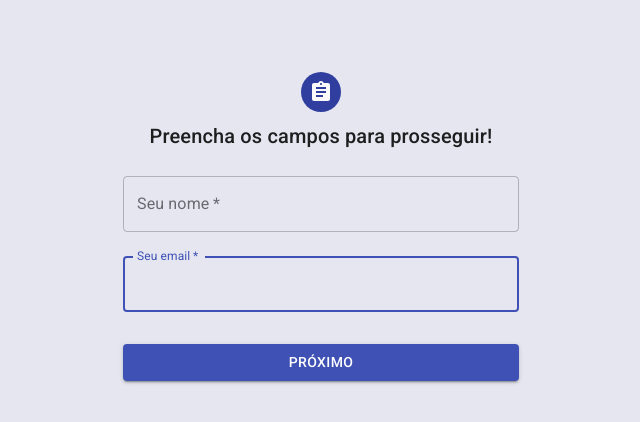
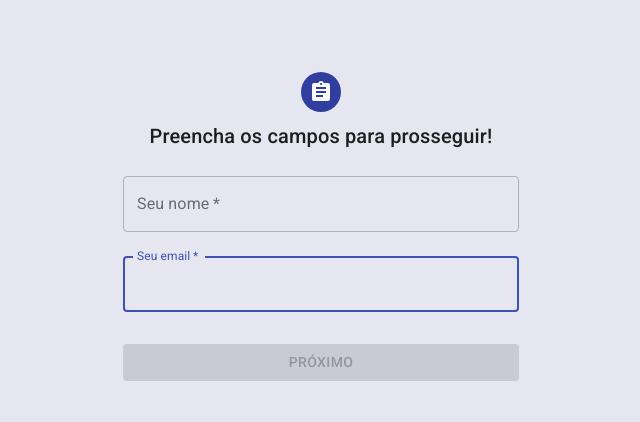
Before and after one commit to PauloSanches12/Projeto-TCC, a React (Create React App) app in the folder front-end/: page / in a window 1280 px wide. Shown: the top 422 px of the page, without its empty margins (319-959 px from the left). Built offline with nearby package versions, Linux system fonts and the light colour scheme.

Commit message:
Add Validation Button

```diff
--- a/front-end/src/components/Login.js
+++ b/front-end/src/components/Login.js
@@ -37,14 +37,18 @@ function Login() {
   const [name, setName] = useState('');
   const [email, setEmail] = useState('');
 
-
-
   function nextPage(e) {
     e.preventDefault();
 
+    try {
+      localStorage.setItem('nameUser', name)
+      localStorage.setItem('emailUser', email)
+
       history.push('/Questionario');
-    console.log(name);
-    console.log(email);
+
+    } catch (err) {
+      alert('Falha na operação, tente novamente');
+    }
   }
 
 
@@ -69,7 +73,7 @@ function Login() {
             type="text"
             id="nome"
             value={name}
-            onChange={(e) => {setName(e.target.value)}}
+            onChange={(e) => { setName(e.target.value) }}
           />
           <TextField
             variant="outlined"
@@ -82,18 +86,21 @@ function Login() {
             autoComplete="email"
             autoFocus
             value={email}
-            onChange={(e) => {setEmail(e.target.value)}}
+            onChange={(e) => { setEmail(e.target.value) }}
           />
 
           <Button
+            id="buttonId"
             type="submit"
             fullWidth
             variant="contained"
             color="primary"
             className={classes.submit}
+            disabled={name.length > 0 && email.length > 0 ? "" : "disabled"}
           >
             Próximo
           </Button>
+
         </form>
       </div>
     </Container>
```
Lines whose indentation alone changed are shown as unchanged.
